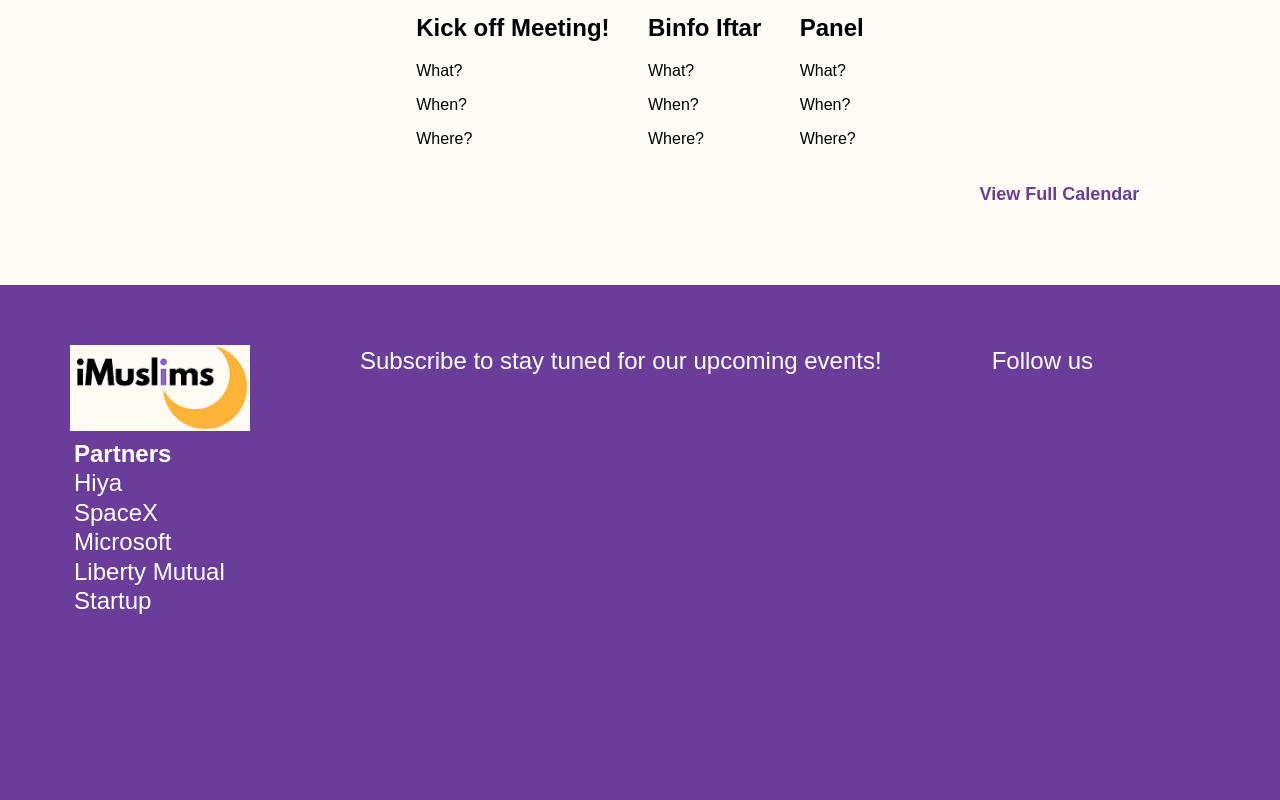
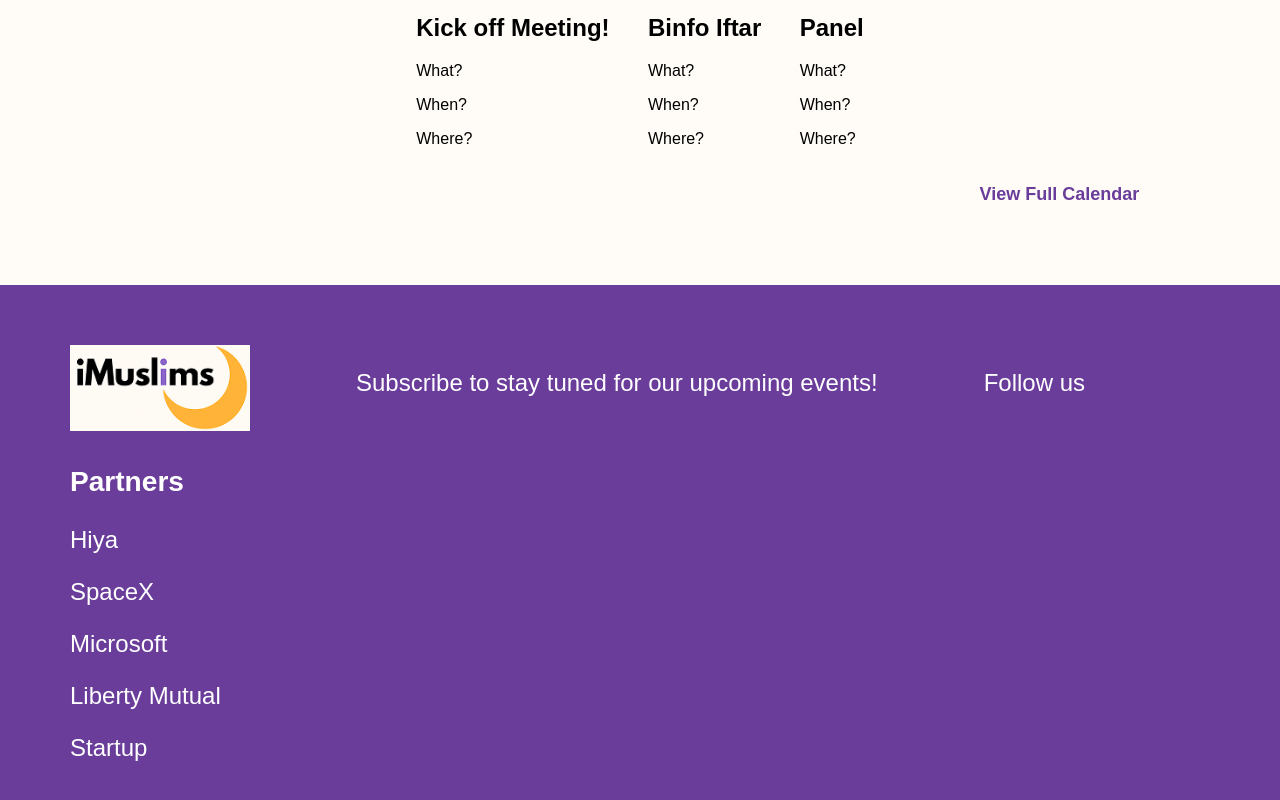
Before and after one commit to JimmyALiu/iMuslims, a Next.js app: page / in a window 1280 px wide. Shown: the part 1380-2180 px from the top of the page. Built offline with nearby package versions, Linux system fonts and the light colour scheme; a web font is replaced by a local one.

Commit message:
Fix artifact CSS code from CRA.

```diff
--- a/src/components/Footer.jsx
+++ b/src/components/Footer.jsx
@@ -1,10 +1,11 @@
+import styles from './Footer.module.css'
 import React from 'react'
 
 export default function Footer() {
     return (
-        <footer>
+        <footer className={styles.footer}>
             <div>
-                <img src='/imuslims-logo.png' className='footer-logo' alt='imuslims logo' />
+                <img src='/imuslims-logo.png' className={styles.footerLogo} alt='imuslims logo' />
                 <h3>Partners</h3>
                 <p>Hiya</p>
                 <p>SpaceX</p>
--- a/src/components/Footer.module.css
+++ b/src/components/Footer.module.css
@@ -0,0 +1,18 @@
+.footer {
+    background-color: #6a3d9b;
+    color: #ffffff;
+    font-size: 24px;
+    height: 375px;
+    padding-top: 60px;
+    padding-left: 70px;
+    padding-right: 150px;
+    padding-bottom: 100px;
+    display: flex;
+    gap: 10%;
+}
+
+.footerLogo {
+    aspect-ratio: auto;
+    width: 180px;
+    margin-bottom: 1.5px;
+}
--- a/src/styles/global.css
+++ b/src/styles/global.css
@@ -15,37 +15,3 @@ h1 {
   width: 62px;
   position: relative;
 }
-
-
-/* Footer styles */
-
-footer {
-  background-color: #6a3d9b;
-  color: #ffffff;
-  font-size: 24px;
-  height: 375px;
-  padding-top: 60px;
-  padding-left: 70px;
-  padding-right: 150px;
-  padding-bottom: 100px;
-  display: flex;
-  gap: 10%;
-}
-
-footer div h3,
-footer div p {
-  margin-top: 1.5px;
-  margin-bottom: 1.5px;
-  margin-left: 4px;
-}
-
-footer div h3 {
-  font-weight: 600;
-  font-size: 24px;
-}
-
-.footer-logo {
-  aspect-ratio: auto;
-  width: 180px;
-  margin-bottom: 1.5px;
-}
```
